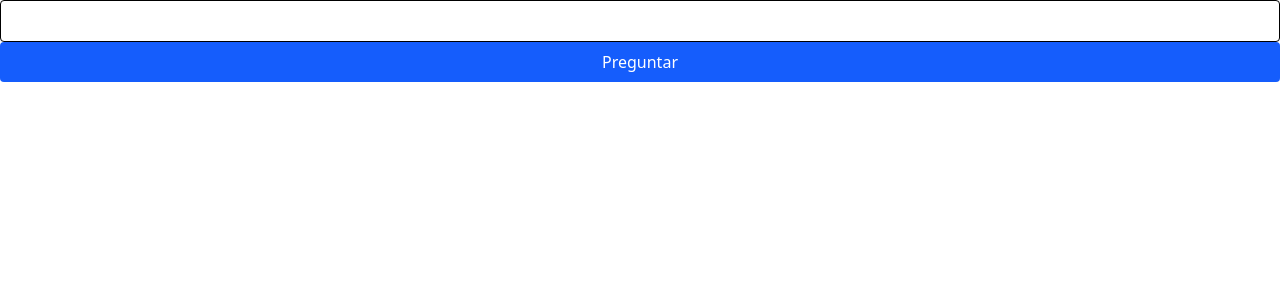
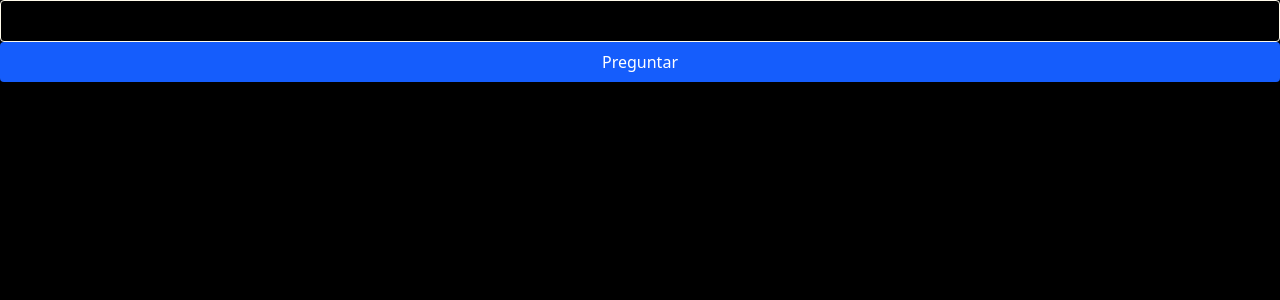
Before and after one commit to JonyR3G0/web-d-react-avanzado, a React (Vite) app: page / in a window 1280 px wide. Shown: the top 300 px of the page. Built offline with nearby package versions, Linux system fonts and the light colour scheme.

Commit message:
feat: :sparkles: Estilo basico para no quemarse los ojos y primera edicion del context

```diff
--- a/src/App.jsx
+++ b/src/App.jsx
@@ -3,6 +3,8 @@ import { ChatLLM } from './components/ChatLLM'
 
 export const App = () => {
   return (
-    <ChatLLM />
+    <div className='bg-black text-amber-50 h-dvh w-dvw'>
+      <ChatLLM />
+    </div>
   )
 }
--- /dev/null
+++ b/src/context/ChatContext.jsx
@@ -0,0 +1,24 @@
+import React, { createContext, useReducer } from 'react'
+
+// Creando el contexto
+export const ChatContext = createContext()
+
+// Creando el estado inicial del historial
+const initialState = { messages: [] }
+
+// Creando el reducer
+const ChatReducer = () => {
+// TODO Crear el reducer swich
+}
+
+// Creando el provider
+export const ChatContextProvider = ({ children }) => {
+//   Creando useReducer
+  const [state, dispatch] = useReducer(ChatReducer, initialState)
+
+  return (
+    <ChatContext.Provider value={{ state, dispatch }}>
+      {children}
+    </ChatContext.Provider>
+  )
+}
```
